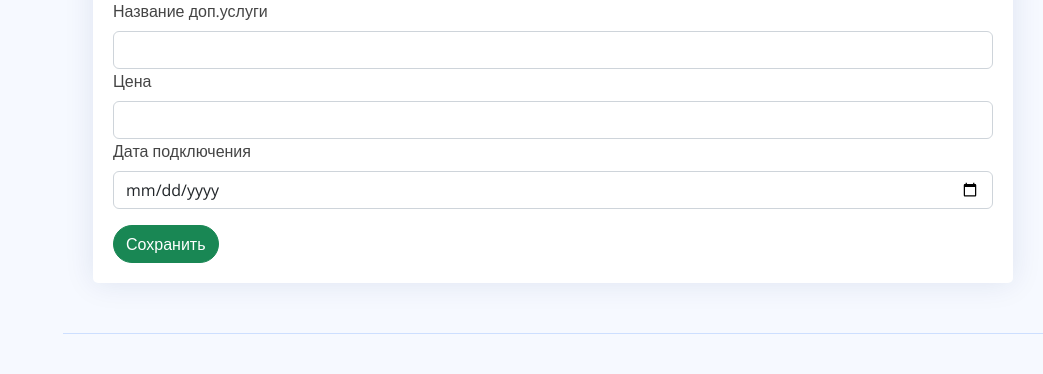
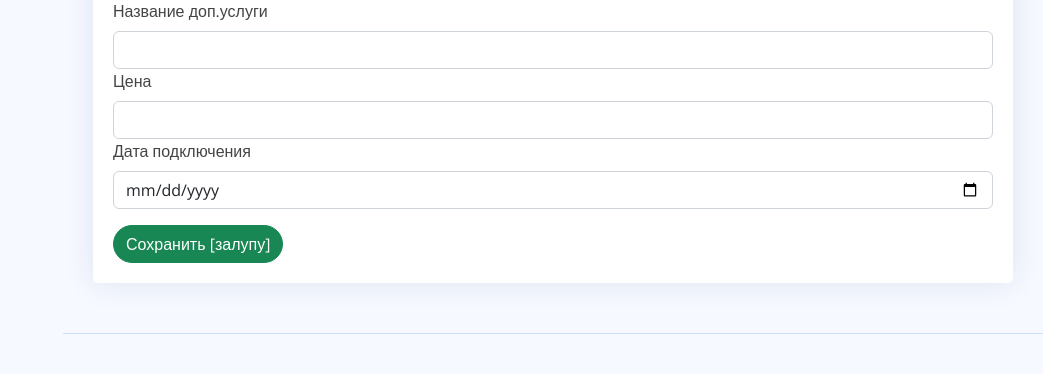
Before and after one commit to vladislav60/crm-ktsNew-test, a Django app: template dogovornoy/templates/dogovornoy/kartochka_klienta.html in a window 1280 px wide. Shown: the part 1728-2102 px from the top of the page, without its empty margins (237-1280 px from the left). Run offline with Django 3.2, Linux system fonts and the light colour scheme; the template is opened without the code that fills it: values that come from a table or form of the project are taken from there, others are empty; some libraries are stand-ins or nearby versions.

Commit message:
делаю тесты

```diff
--- a/dogovornoy/templates/dogovornoy/kartochka_klienta.html
+++ b/dogovornoy/templates/dogovornoy/kartochka_klienta.html
@@ -368,7 +368,7 @@
                     <div class="col-md-12">
                         <p></p>
                     </div>
-                    <button type="submit" class="btn btn-success rounded-pill">Сохранить</button>
+                    <button type="submit" class="btn btn-success rounded-pill">Сохранить [залупу]</button>
                 </form>
 
                 </div>
```
